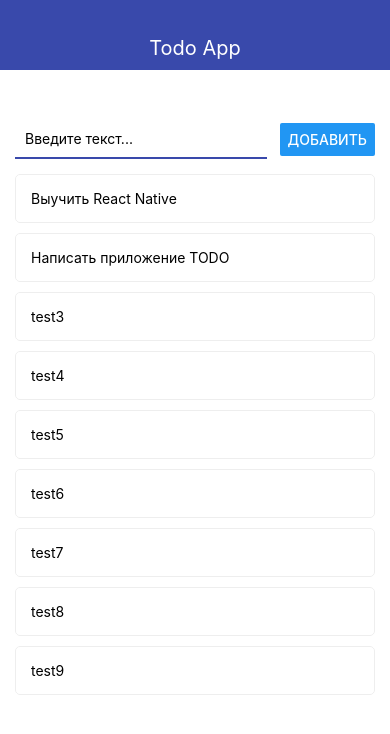
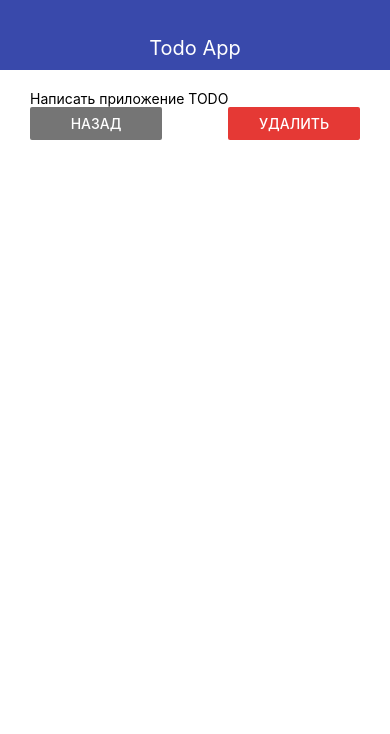
Before and after one commit to kingov-alexey/todo-app-react-native, a React Native app: screen / in a window 390 px wide. Shown: the top 734 px of the page. Built offline with nearby package versions, Linux system fonts and the light colour scheme.

Commit message:
3.4 style buttons

```diff
--- a/App.js
+++ b/App.js
@@ -7,7 +7,7 @@ import { TodoScreen } from './src/screens/TodoScreen';
 
 export default function App() {
   //стейт экранов
-  const [todoId, setTodoId] = useState(null);
+  const [todoId, setTodoId] = useState('2');
 
   //Стейт дел
   const [todos, setTodos] = useState([
@@ -74,8 +74,8 @@ export default function App() {
   return (
     <View>
       <Navbar title="Todo App" />
-      <View style={styles.container}></View>
-      {content}
+      <View style={styles.container}>{content}</View>
+
       <StatusBar style="auto" />
     </View>
   );
--- a/src/screens/MainScreen.js
+++ b/src/screens/MainScreen.js
@@ -20,8 +20,4 @@ export const MainScreen = ({ addTodo, todos, removeTodo, openTodo }) => {
 
 const styles = StyleSheet.create({
   nameBlock: {},
-  container: {
-    paddingHorizontal: 15,
-    paddingVertical: 10,
-  },
 });
--- a/src/screens/TodoScreen.js
+++ b/src/screens/TodoScreen.js
@@ -5,11 +5,31 @@ export const TodoScreen = ({ goBack, todo }) => {
   return (
     <View style={styles.nameBlock}>
       <Text>{todo.title}</Text>
-      <Button title="Назад" onPress={goBack} />
+      <View style={styles.buttons}>
+        <View style={styles.button}>
+          <Button title="Назад" color={'#757575'} onPress={goBack} />
+        </View>
+        <View style={styles.button}>
+          <Button
+            title="Удалить"
+            color={'#e53935'}
+            onPress={() => {
+              console.log('удалить');
+            }}
+          />
+        </View>
+      </View>
     </View>
   );
 };
 
 const styles = StyleSheet.create({
   nameBlock: {},
+  buttons: {
+    flexDirection: 'row',
+    justifyContent: 'space-between',
+  },
+  button: {
+    width: '40%',
+  },
 });
```
